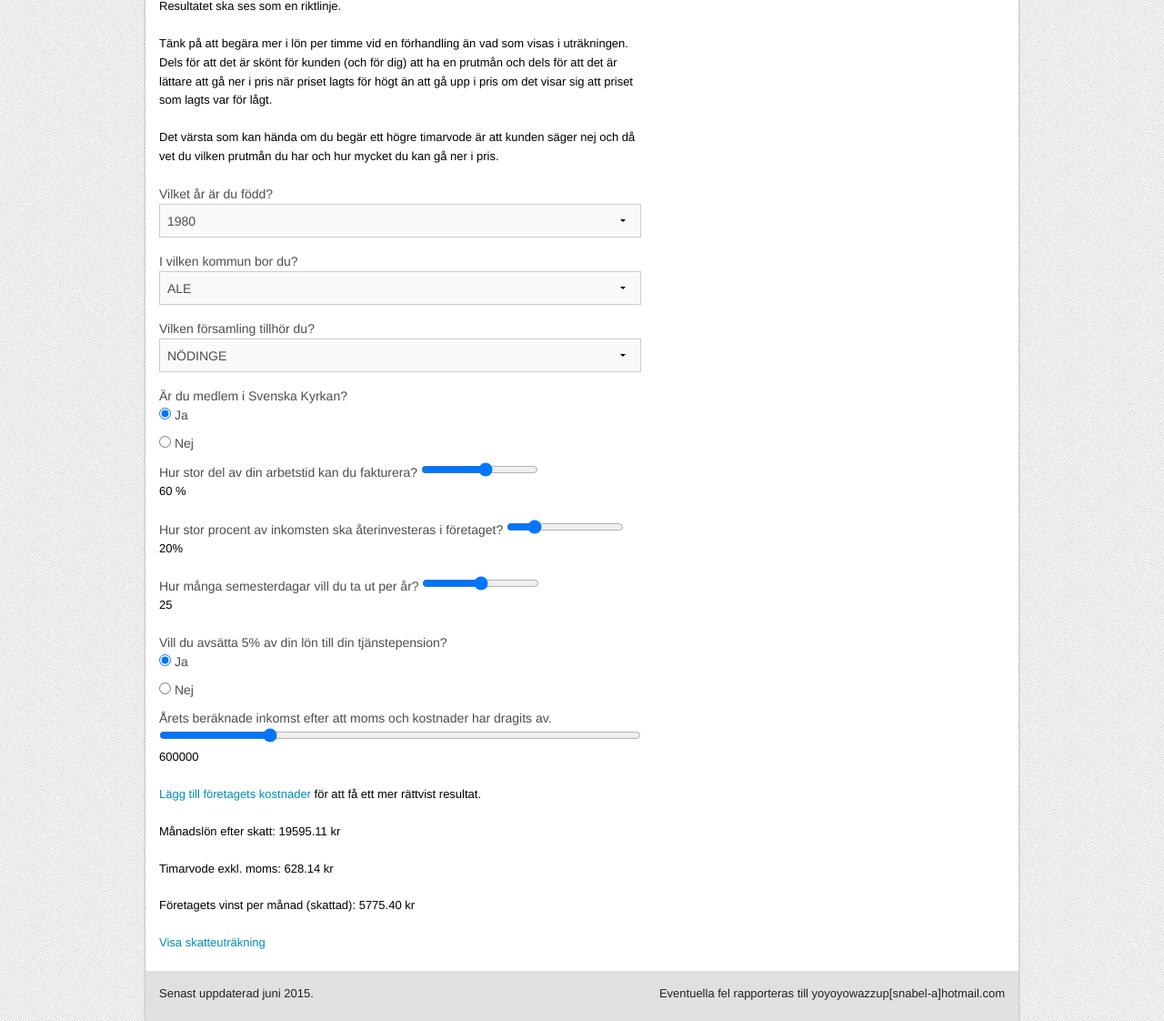
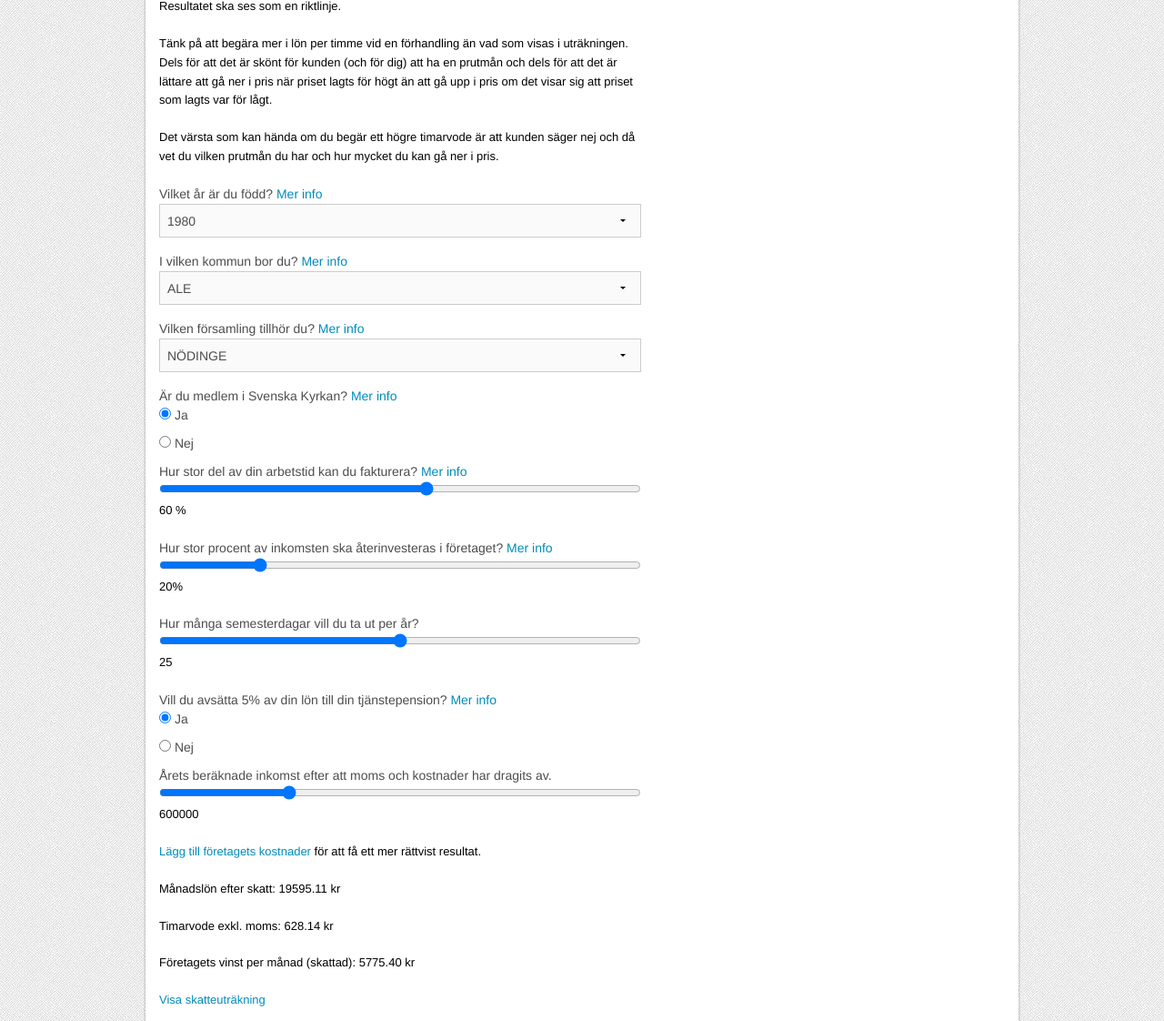
Before and after one commit to Swoot1/SalaryCalculator, a PHP site: page /html.php in a window 1280 px wide. Shown: the part 183-1305 px from the top of the page at 91% size. Run offline with PHP 8.4, Linux system fonts and the light colour scheme; data that the repository does not hold is empty; some libraries are stand-ins or nearby versions; some web fonts are replaced.

Commit message:
Added info messages.

```diff
--- a/Public/Scripts/Controllers/SalaryCalculatorController.js
+++ b/Public/Scripts/Controllers/SalaryCalculatorController.js
@@ -191,5 +191,32 @@
       $scope.$watch('municipalityTaxInformation.isMemberOfSwedishChurch', setMunicipalityTax);
       $scope.$watch('municipalityTaxInformation.municipalityIndex', setTownShipIndexToZero);
 
+      $scope.showMessage = function(messageName){
+         var messageMap = {
+            'birth-year-message' : 'Ditt födelseår avgör hur stor egenavgiften är, vilken skattereduktion för pension du \nkan göra och hur stort jobbskatteavdrag du kan göra.',
+            'municipality-message' : 'Varje kommun bestämmer själv hur stor den kommunala skatten för kommunens\n invånare ska vara. Skatten ligger vanligtvis mellan 29.19% upp till och med 34.7% \nav inkomsten.',
+            'township-message': 'Den församling du tillhör avgör hur stor begravningsavgift du ska betala. \nBegravningsavgift betalas av alla som är folkbokförda i Sverige.' +
+               '\n\nDen genomsnittliga begravningsavgiften 2015 var 0.22%.',
+            'church-member-message' : 'Om du är medlem i Svenska kyrkan betalar du en kyrkoavgift.' +
+               '\n\nTrossamfunden bestämmer själva hur hög avgiften ska vara. \nI dagsläget har de flesta trossamfund en avgift på 1%.',
+            'billable-time-percentage-message': 'Fundera över hur många procent av dina arbetstimmar som du kan debitera. \nÄr 60% av tiden rimligt? ' +
+               '\n\nKom ihåg att det går åt tid till saker som administration, kundbesök och \nkompetensutveckling.',
+            'profit-percentage-of-income-message' : 'För att ditt företag ska kunna växa är det viktigt att du även sparar \nen summa som vinst i företaget.\n\n' +
+               'En buffert kan komma väl till hands vid oväntade utgifter eller när det \n blir ett längre uppehåll mellan två jobb.',
+            'service-pension-message' : 'De som är anställda och har kollektivavtal får tjänstepension. Ungefär 5 procent \n' +
+               'av lönen avsätts dit och när du är pensionär kan den motsvara 15–20 procent av lönen. '
+         };
+
+         if(messageMap[messageName]){
+            $('.' + messageName).notify(messageMap[messageName] + '\n\n Klicka för att stänga', {
+               elementPosition: 'top middle',
+               className: 'info',
+               autoHide:false,
+               clickToHide: true
+            });
+         }
+
+      };
+
    }]);
 })();
--- a/Public/Templates/salaryCalculatorCreate.html
+++ b/Public/Templates/salaryCalculatorCreate.html
@@ -12,7 +12,7 @@
         </p>
         <form ng-model="salaryCalculation">
             <label>
-                Vilket år är du född?
+                Vilket år är du född? <span class="link birth-year-message" ng-click="showMessage('birth-year-message')">Mer info</span>
                 <select ng-model="salaryCalculation.person.birthYear" ng-change="calculate()">
                     <option ng-repeat="personBirthYear in personBirthYearCollection"
                             ng-selected="{{personBirthYear === salaryCalculation.person.birthYear}}"
@@ -22,7 +22,7 @@
             </label>
 
             <label>
-                I vilken kommun bor du?
+                I vilken kommun bor du? <span class="link municipality-message" ng-click="showMessage('municipality-message')">Mer info</span>
                 <select ng-model="municipalityTaxInformation.municipalityIndex"
                         ng-change="setTownships(municipalityTaxInformation.municipalityIndex)">
                     <option ng-repeat="municipality in municipalities"
@@ -32,7 +32,7 @@
                 </select>
             </label>
             <label>
-                Vilken församling tillhör du?
+                Vilken församling tillhör du? <span class="link township-message" ng-click="showMessage('township-message')">Mer info</span>
                 <select ng-model="municipalityTaxInformation.townshipIndex">
                     <option ng-repeat="township in townships"
                             ng-selected="{{$index === municipalityTaxInformation.townshipIndex}}" value="{{$index}}">
@@ -40,7 +40,8 @@
                     </option>
                 </select>
             </label>
-            <label>Är du medlem i Svenska Kyrkan?</label>
+            <label>Är du medlem i Svenska Kyrkan? <span class="link church-member-message" ng-click="showMessage('church-member-message')">Mer info</span>
+            </label>
             <label>
                 <input type="radio" ng-model="municipalityTaxInformation.isMemberOfSwedishChurch"
                        name="isMemberOfSwedishChurch" ng-value="{{true}}"> Ja
@@ -50,32 +51,32 @@
                        name="isMemberOfSwedishChurch" ng-value="{{false}}"> Nej
             </label>
             <label>
-                Hur stor del av din arbetstid kan du fakturera?
-                <input type="range" ng-model="test.billableTimePercentage" ng-change="calculate()" min="10" max="100"
+                Hur stor del av din arbetstid kan du fakturera? <span class="link billable-time-percentage-message" ng-click="showMessage('billable-time-percentage-message')">Mer info</span>
+                <input type="range" class="full-width-range" ng-model="test.billableTimePercentage" min="10" max="100"
                        step="5"/>
 
                 <p>{{test.billableTimePercentage}} %</p>
             </label>
             <label>
-                Hur stor procent av inkomsten ska återinvesteras i företaget?
-                <input type="range" ng-model="test.profitPercentageOfIncome" min="0" max="100" step="5"/>
+                Hur stor procent av inkomsten ska återinvesteras i företaget? <span class="link profit-percentage-of-income-message" ng-click="showMessage('profit-percentage-of-income-message')">Mer info</span>
+                <input type="range" class="full-width-range" ng-model="test.profitPercentageOfIncome" min="0" max="100" step="5"/>
 
                 <p>{{test.profitPercentageOfIncome}}%</p>
             </label>
             <label>
                 Hur många semesterdagar vill du ta ut per år?
-                <input type="range" ng-model="test.numberOfVacationDaysInAYear" min="0" max="50" step="1"/>
+                <input type="range" class="full-width-range" ng-model="test.numberOfVacationDaysInAYear" min="0" max="50" step="1"/>
 
                 <p> {{test.numberOfVacationDaysInAYear}} </p>
             </label>
             <label>
-                Vill du avsätta 5% av din lön till din tjänstepension?
+                Vill du avsätta 5% av din lön till din tjänstepension? <span class="link service-pension-message" ng-click="showMessage('service-pension-message')">Mer info</span>
             </label>
             <label><input type="radio" ng-model="test.hasServicePension" name="hasServicePension" ng-value="{{true}}"/> Ja</label>
             <label><input type="radio" ng-model="test.hasServicePension" name="hasServicePension" ng-value="{{false}}"/> Nej</label>
             <label>
                 Årets beräknade inkomst efter att moms och kostnader har dragits av.
-                <input type="range" style="width:100%;" ng-model="salaryCalculation.earnedIncome" min="200000"
+                <input class="full-width-range" type="range" ng-model="salaryCalculation.earnedIncome" min="100000"
                        max="2000000" step="10000" ng-change="calculate()"/>
             </label>
 
--- a/Public/css/custom.css
+++ b/Public/css/custom.css
@@ -273,3 +273,7 @@ input.shopping-cart-quantity {
 .footer p {
     color: #222;
 }
+
+.full-width-range {
+    width:100%;
+}
--- a/html.php
+++ b/html.php
@@ -46,6 +46,8 @@ echo '<!DOCTYPE html>
 <script type="text/javascript" src="Public/Scripts/Vendor/Angular/angular-messages.js"></script>
 <script type="text/javascript" src="Public/Scripts/Vendor/Angular/Plugins/angular-resource.js"></script>
 <script type="text/javascript" src="Public/Scripts/Vendor/Angular/Plugins/angular-route.js"></script>
+<script type="text/javascript" src="Public/css/Foundation/js/vendor/jquery.js"></script>
+<script type="text/javascript" src="Public/Scripts/Vendor/notify.min.js"></script>
 <script type="text/javascript" src="Public/Scripts/Vendor/fastclick.js"></script>
 <script type="text/javascript" src="Public/Scripts/app.js"></script>
 <script type="text/javascript" src="Public/Scripts/Services/AlertBoxService.js"></script>
```
